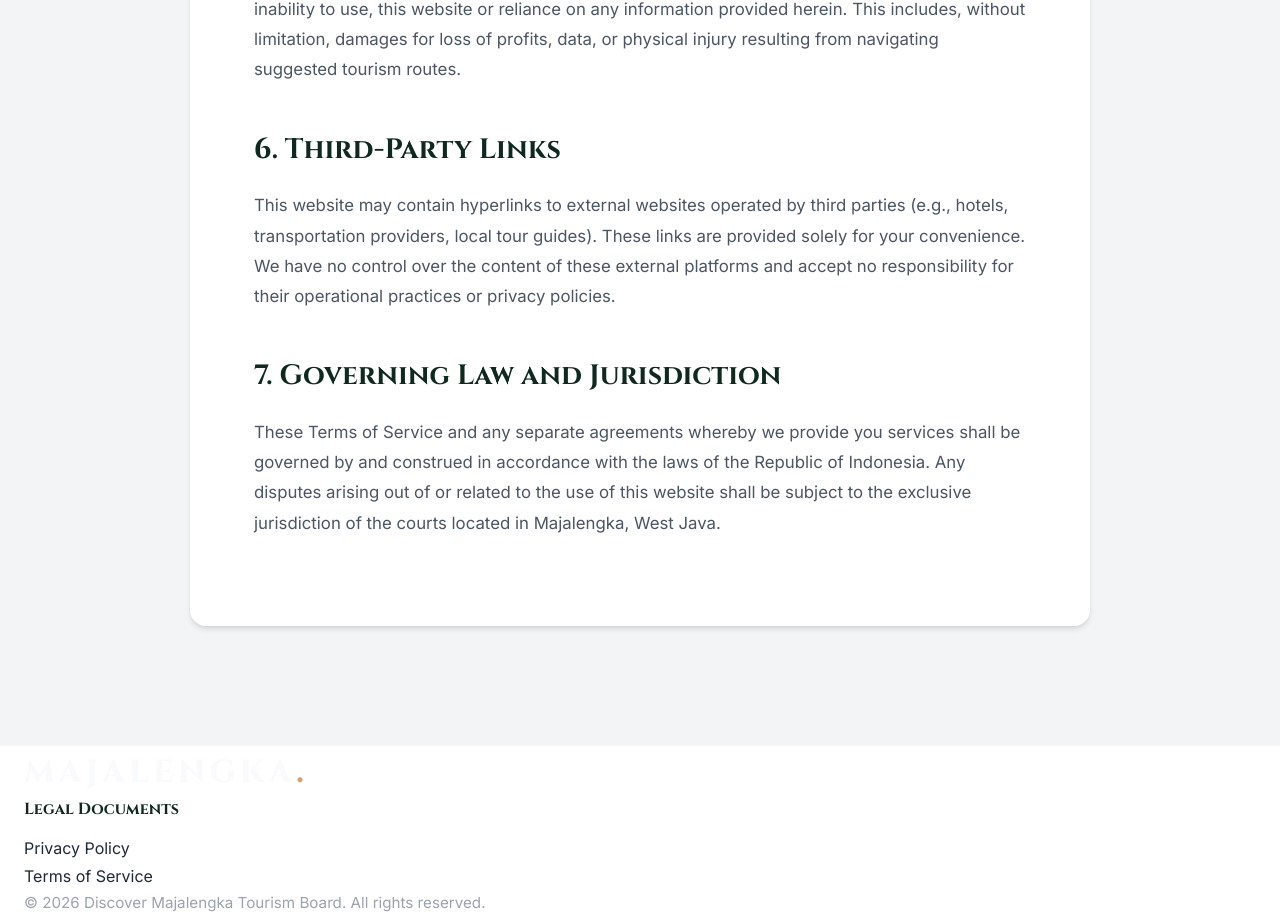
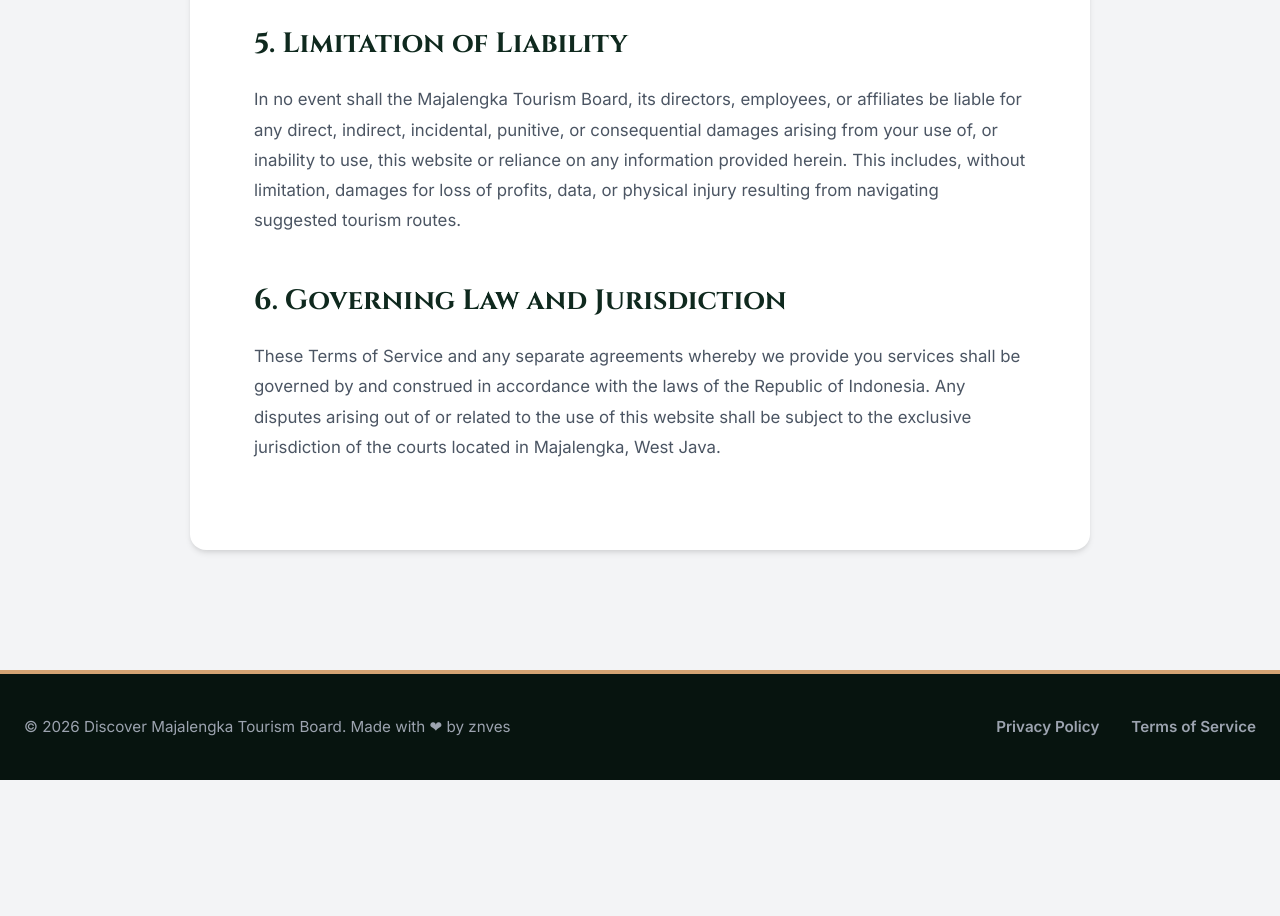
Before and after one commit to znves/Website-Pariwisata, a plain HTML site: page terms-of-service.html in a window 1280 px wide. Shown: the part 1650-2566 px from the top of the page. After the commit the page ends 2430 px from the top, so only its background shows below. Drawn offline with Linux system fonts and the light colour scheme.

Commit message:
Update terms-of-service.html

```diff
--- a/terms-of-service.html
+++ b/terms-of-service.html
@@ -3,35 +3,31 @@
 <head>
     <meta charset="UTF-8">
     <meta name="viewport" content="width=device-width, initial-scale=1.0">
+    <meta name="description" content="Terms of Service for Discover Majalengka. Please read these terms carefully before using our website.">
     <title>Terms of Service | Discover Majalengka</title>
     <link rel="preconnect" href="https://fonts.googleapis.com">
     <link rel="preconnect" href="https://fonts.gstatic.com" crossorigin>
     <link href="https://fonts.googleapis.com/css2?family=Cinzel:wght@600;700;800&family=Inter:wght@300;400;500;600;700&display=swap" rel="stylesheet">
     <link rel="stylesheet" href="style.css">
 </head>
-<body>
-    <nav class="navbar" id="navbar">
+<body class="bg-light">
+    <nav class="navbar solid-nav" id="navbar">
         <div class="nav-container">
             <a href="index.html" class="brand-logo">MAJALENGKA<span class="dot">.</span></a>
-            <ul class="nav-menu" id="nav-menu">
-                <li><a href="index.html">Discover</a></li>
-                <li><a href="destinations.html">Destinations</a></li>
-                <li><a href="contact.html">Contact</a></li>
-            </ul>
         </div>
     </nav>
-    <header class="page-header bg-dark slim-header">
+    <header class="doc-header">
         <div class="container text-center">
-            <h1 class="hero-title animate-up">Terms of Service</h1>
+            <h1 class="section-title">Terms of Service</h1>
         </div>
     </header>
-    <main class="bg-light section-padding">
+    <main class="section-padding">
         <div class="container doc-container">
             <div class="doc-meta">Effective Date: March 27, 2026 | Last Reviewed: March 27, 2026</div>
             <h2>1. Acceptance of Terms</h2>
             <p>By accessing, browsing, or utilizing the Discover Majalengka website, you explicitly agree to comply with and be bound by the following Terms of Service. If you do not agree to these terms in their entirety, you must immediately cease usage of this website. These terms constitute a legally binding agreement between you and the Majalengka Tourism Board.</p>
             <h2>2. Intellectual Property Rights</h2>
-            <p>All digital content presented on this website, including but not limited to photographic imagery, textual descriptions, graphical interfaces, logos, audio clips, digital downloads, and structural code, is the exclusive property of the Majalengka Tourism Board or its content suppliers. This material is protected by Indonesian copyright laws and international intellectual property treaties. Unauthorized reproduction, distribution, or commercial exploitation is strictly prohibited.</p>
+            <p>All digital content presented on this website, including but not limited to photographic imagery, textual descriptions, graphical interfaces, logos, audio clips, digital downloads, and structural code, is the exclusive property of the Majalengka Tourism Board or its content suppliers. This material is protected by Indonesian copyright laws and international intellectual property treaties. Unauthorized reproduction, distribution, or commercial exploitation is strictly prohibited without prior written consent.</p>
             <h2>3. Website Usage License</h2>
             <p>We grant you a limited, revocable, non-exclusive license to access and make personal, non-commercial use of this website. This license expressly excludes:</p>
             <ul>
@@ -44,28 +40,16 @@
             <p>While we strive to ensure that all information concerning destinations, operating hours, ticket prices, and cultural facts is accurate and up-to-date, the Majalengka Tourism Board does not warrant the completeness, reliability, or absolute accuracy of this information. Tourism conditions, weather, and access rules can change rapidly. All content is provided on an "as is" and "as available" basis without any warranties of any kind, either express or implied.</p>
             <h2>5. Limitation of Liability</h2>
             <p>In no event shall the Majalengka Tourism Board, its directors, employees, or affiliates be liable for any direct, indirect, incidental, punitive, or consequential damages arising from your use of, or inability to use, this website or reliance on any information provided herein. This includes, without limitation, damages for loss of profits, data, or physical injury resulting from navigating suggested tourism routes.</p>
-            <h2>6. Third-Party Links</h2>
-            <p>This website may contain hyperlinks to external websites operated by third parties (e.g., hotels, transportation providers, local tour guides). These links are provided solely for your convenience. We have no control over the content of these external platforms and accept no responsibility for their operational practices or privacy policies.</p>
-            <h2>7. Governing Law and Jurisdiction</h2>
+            <h2>6. Governing Law and Jurisdiction</h2>
             <p>These Terms of Service and any separate agreements whereby we provide you services shall be governed by and construed in accordance with the laws of the Republic of Indonesia. Any disputes arising out of or related to the use of this website shall be subject to the exclusive jurisdiction of the courts located in Majalengka, West Java.</p>
         </div>
     </main>
-    <footer class="site-footer">
-        <div class="container footer-grid">
-            <div class="footer-brand">
-                <a href="index.html" class="brand-logo light">MAJALENGKA<span class="dot">.</span></a>
-            </div>
-            <div class="footer-links">
-                <h4 class="footer-title">Legal Documents</h4>
-                <ul>
-                    <li><a href="privacy-policy.html">Privacy Policy</a></li>
-                    <li><a href="terms-of-service.html" class="active">Terms of Service</a></li>
-                </ul>
-            </div>
-        </div>
-        <div class="footer-bottom">
-            <div class="container bottom-flex">
-                <p class="copyright">&copy; 2026 Discover Majalengka Tourism Board. All rights reserved.</p>
+    <footer class="site-footer-simple">
+        <div class="container footer-simple-flex">
+            <p class="copyright">&copy; 2026 Discover Majalengka Tourism Board. Made with ❤ by znves</p>
+            <div class="legal-links">
+                <a href="privacy-policy.html">Privacy Policy</a>
+                <a href="terms-of-service.html">Terms of Service</a>
             </div>
         </div>
     </footer>
```
